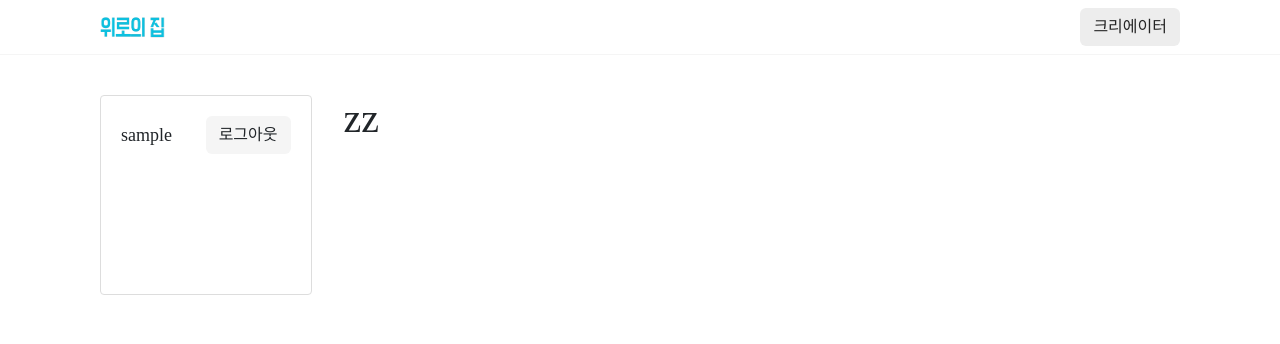
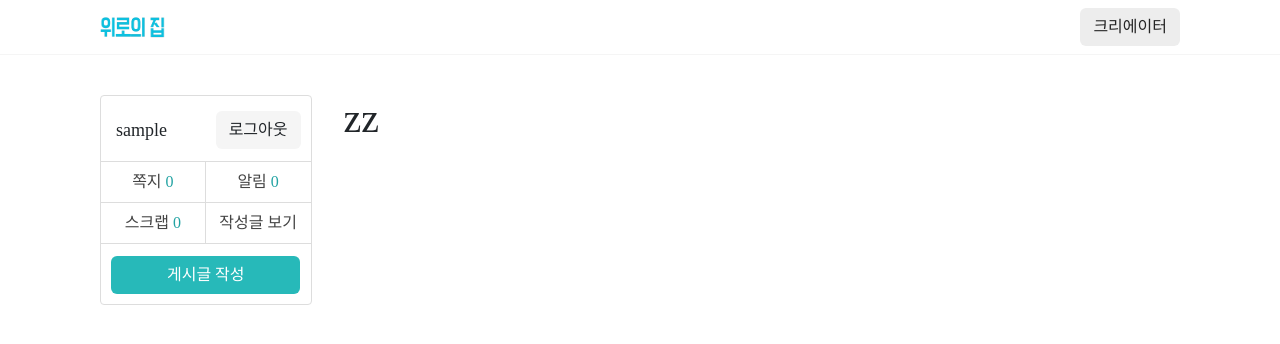
Before and after one commit to jn-97/Personal-PJT-02, a Django app: page / in a window 1280 px wide. Shown: the top 344 px of the page. Run offline with Django 3.2, Linux system fonts and the light colour scheme; the visitor is signed in with stand-in values (Sample User, id 1); some libraries are stand-ins or nearby versions; some web fonts are replaced.

Commit message:
docs: community/community

```diff
--- a/community/templates/community/community.html
+++ b/community/templates/community/community.html
@@ -8,13 +8,26 @@
     <div class="sideMenu">
         {% if user.is_authenticated %}
         <div class="userBox">
-            <div class="idBox">
+            <div class="id_Section">
                 <div>
                     <span class="userName">{{ user.username }}</span>
                 </div>
                 <div>
                     <button type="button" class="btn logoutBtn" onclick="location.href='accounts/logout'">로그아웃</button>
                 </div>
+            </div>
+            <div class="menu_Section">
+                <div class="container text-center">
+                    <div class="row row-cols-2">
+                      <a href="" class="menuList_a"><div class="col menuList" style="border-right: 1px solid #dddddd;">쪽지 <span class="menuList_count">0</span></div></a>
+                      <a href="" class="menuList_a"><div class="col menuList">알림 <span class="menuList_count">0</span></div></a>
+                      <a href="" class="menuList_a"><div class="col menuList" style="border-right: 1px solid #dddddd;">스크랩 <span class="menuList_count">0</span></div></a>
+                      <a href="" class="menuList_a"><div class="col menuList">작성글 보기</div></a>
+                    </div>
+                </div>
+            </div>
+            <div class="btn_Section">
+                <button type="button" class="btn createBtn" onclick="location.href=''">게시글 작성</button>
             </div>
         </div>
         {% else %}
--- a/static/css/community/community.css
+++ b/static/css/community/community.css
@@ -41,13 +41,45 @@
     border: 1px solid #dddddd;
     text-align: center;
     border-radius: 4px;
-    height: 200px;
+    height: 210px;
 }
 
-.idBox {
+.id_Section {
     display: flex;
     justify-content: space-between;
-    margin: 20px 20px 10px 20px;
+    padding: 15px 10px 10px 15px;
+    border-bottom: 1px solid #dddddd;
+}
+
+.menuList_a {
+    padding: 0px;
+    text-decoration-line: none;
+    color: #444444;
+}
+
+.menuList_a:hover {
+    background-color: #efefef;
+}
+
+.menuList {
+    border-bottom: 1px solid #dddddd;
+    padding: 8px;
+}
+
+.menuList_count {
+    color: rgb(35, 163, 163);
+}
+
+.createBtn {
+    width: 90%;
+    color: white;
+    background-color: rgb(39 185 185);
+    margin-top: 12px;
+}
+
+.createBtn:hover {
+    color: white;
+    background-color: rgb(35, 163, 163);
 }
 
 .userName {
@@ -61,6 +93,7 @@
 
 .logoutBtn:hover {
     background-color: rgb(39 185 185);
+    color: white;
 }
 
 .mainMenu {
```
